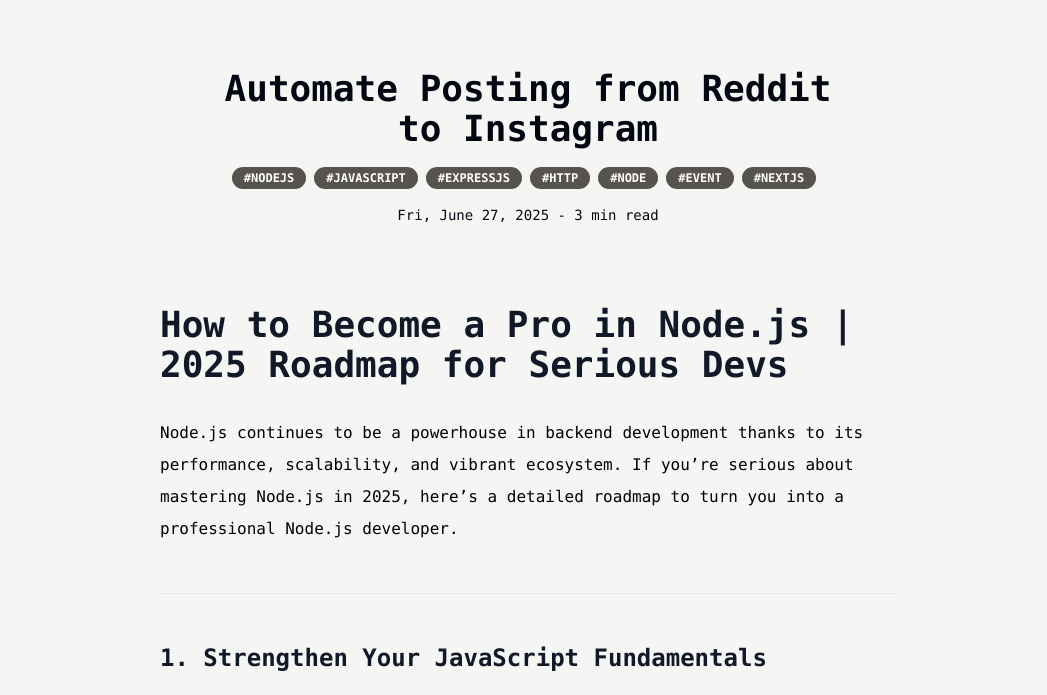
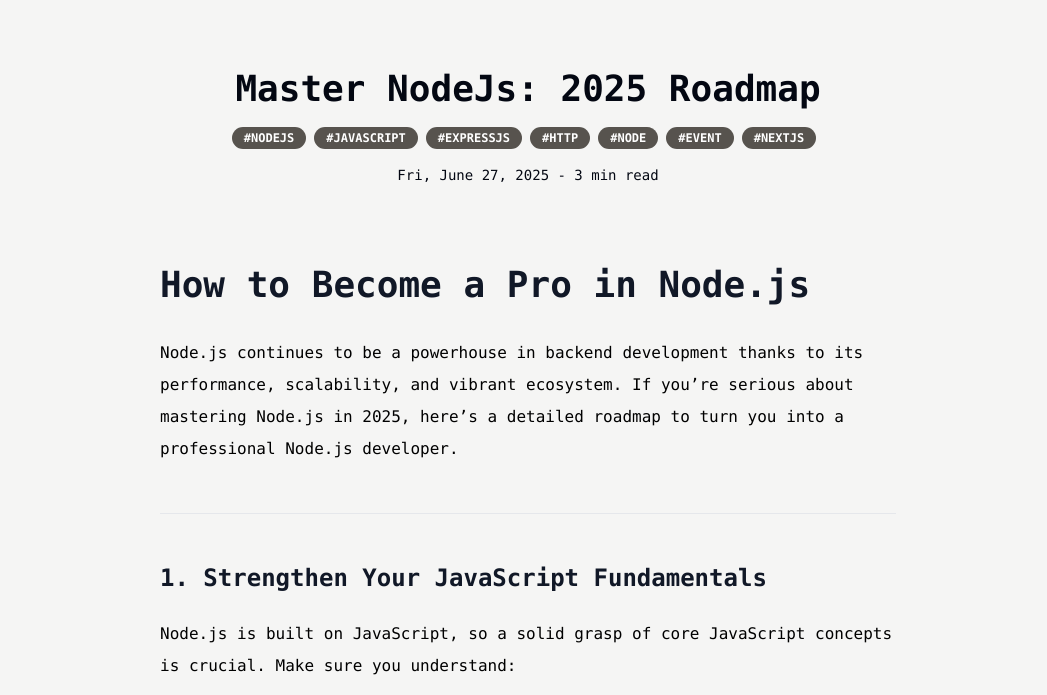
Before and after one commit to unlikelyUsual/portfolio, an Astro site: page /posts/advance_nodejs_tips in a window 1280 px wide. Shown: the part 87-782 px from the top of the page, without its empty margins (112-1159 px from the left). Built offline with nearby package versions, Linux system fonts and the light colour scheme; Astro itself is replaced by a stand-in of ours.

Commit message:
Title update

```diff
--- a/src/pages/posts/advance_nodejs_tips.md
+++ b/src/pages/posts/advance_nodejs_tips.md
@@ -1,6 +1,6 @@
 ---
 layout: ../../layouts/post.astro
-title: "Automate Posting from Reddit to Instagram"
+title: "Master NodeJs: 2025 Roadmap"
 pubDate: 2025-06-27
 description: "Master node.js runtime"
 author: "Prabhat"
@@ -11,7 +11,7 @@ image:
 tags: ["nodejs", "javascript", "expressjs", "http", "node", "event", "nextjs"]
 ---
 
-# How to Become a Pro in Node.js | 2025 Roadmap for Serious Devs
+# How to Become a Pro in Node.js
 
 Node.js continues to be a powerhouse in backend development thanks to its performance, scalability, and vibrant ecosystem. If you're serious about mastering Node.js in 2025, here’s a detailed roadmap to turn you into a professional Node.js developer.
 
```
